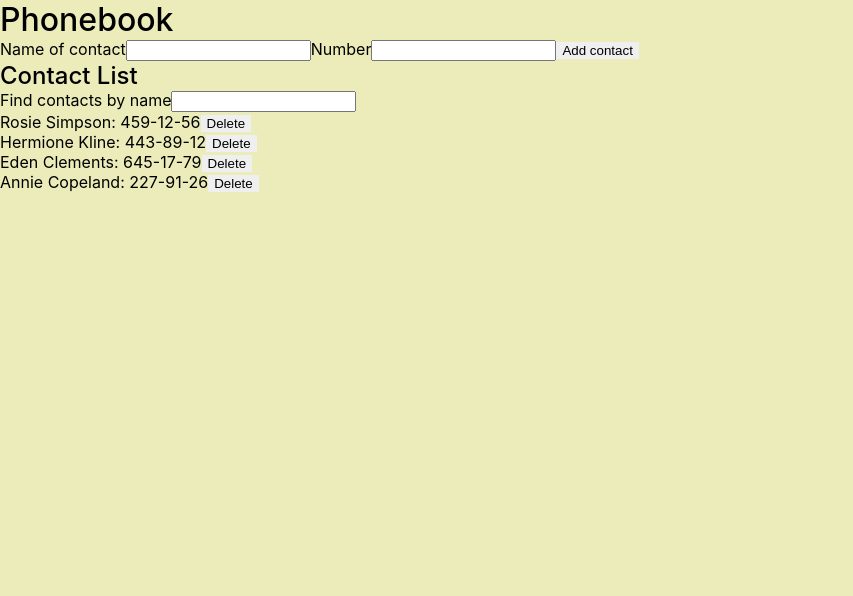
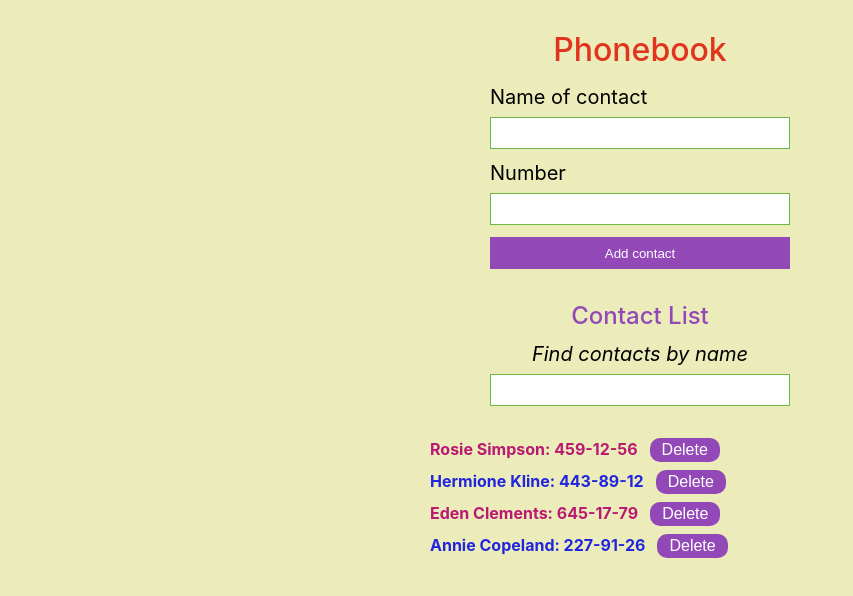
Before and after one commit to figatix/goit-react-hw-02-phonebook, a React (Create React App) app: page / in a window 1280 px wide. Shown: the top 596 px of the page, without its empty margins (0-853 px from the left). Built offline with nearby package versions, Linux system fonts and the light colour scheme.

Commit message:
styled minimal

```diff
--- a/package.json
+++ b/package.json
@@ -11,6 +11,7 @@
     "react": "^18.1.0",
     "react-dom": "^18.1.0",
     "react-scripts": "5.0.1",
+    "styled-components": "^5.3.6",
     "web-vitals": "^2.1.3"
   },
   "scripts": {
--- a/src/components/App.jsx
+++ b/src/components/App.jsx
@@ -3,6 +3,8 @@ import { nanoid } from "nanoid";
 import { ContactForm } from "./Form";
 import { Filter } from "./Filter";
 import { ContactList } from "./ContactList";
+
+import styled from 'styled-components'
 
 
 class App extends Component {
@@ -45,7 +47,6 @@ class App extends Component {
     })
   }
 
-
   onDeleteBtnClick = (id) => {
     const newContacts = this.state.contacts.filter(person => person.id !== id)
 
@@ -65,13 +66,13 @@ class App extends Component {
     const filteredContacts = this.handlerFilterContacts();
 
     return (
-      <div>
-        <h1>Phonebook</h1>
+      <Wrapper>
+        <StyledMainTitle>Phonebook</StyledMainTitle>
         <ContactForm
           addNewContact={this.addNewContact}
         />
 
-        <h2>Contact List</h2>
+        <StyledTitle>Contact List</StyledTitle>
         <Filter
           onChangeFilter={this.onChangeFilter}
           filter={this.state.filter}
@@ -82,9 +83,30 @@ class App extends Component {
           filteredContacts={filteredContacts}
         />
 
-      </div>
+      </Wrapper>
     )
   }
 };
 
 export { App };
+
+
+const Wrapper = styled.div`
+  display: flex;
+  flex-direction: column;
+  align-items:center;
+  padding: 30px 0;
+  max-width:700px;
+  margin: 0 auto;
+`;
+
+const StyledMainTitle = styled.h1`
+  font-size: 32px;
+  color: #E1341E;
+  margin-bottom: 16px;
+`;
+const StyledTitle = styled.h2`
+  font-size: 24px;
+  color: #9348B7;
+  margin-bottom: 12px;
+`;
--- a/src/components/ContactItem.jsx
+++ b/src/components/ContactItem.jsx
@@ -1,6 +1,6 @@
 
 import React, { Component } from "react";
-
+import styled from 'styled-components';
 
 class ContactItem extends Component {
 
@@ -11,18 +11,42 @@ class ContactItem extends Component {
       <>
         {filteredContacts.map(({ name, id, number }) => {
           return (
-            <li key={id}>
+            <StyledContactItem key={id}>
               {name}: {number}
-              <button onClick={() => onDeleteBtnClick(id)} type="button">Delete</button>
-            </li>
+              <StyledAddBtn onClick={() => onDeleteBtnClick(id)} type="button">Delete</StyledAddBtn>
+            </StyledContactItem>
           )
         })}
       </>
-
-
     )
   }
-
 }
 
 export { ContactItem };
+
+const StyledContactItem = styled.li`
+  font-size: 16px;
+  font-weight: 700;
+  color: #BA1972;
+
+  :nth-child(even){
+    color: #2225DD;
+  }
+`
+
+const StyledAddBtn = styled.button`
+  font-size: 16px;
+  height: 24px;
+  padding: 0 12px;
+  margin-left: 12px;
+  border-radius: 10px;
+  background-color: #9348B7;
+  color: #fff;
+
+  transition: background-color 250ms ease-in-out;
+
+  :hover {
+    background-color: #E1341E;
+  }
+
+`
--- a/src/components/ContactList.jsx
+++ b/src/components/ContactList.jsx
@@ -2,7 +2,7 @@
 
 import React, { Component } from "react";
 import { ContactItem } from "./ContactItem";
-
+import styled from 'styled-components';
 
 class ContactList extends Component {
 
@@ -10,16 +10,23 @@ class ContactList extends Component {
     const { filteredContacts, onDeleteBtnClick } = this.props
 
     return (
-
-      <ul>
+      <StyledContactList>
         <ContactItem
           filteredContacts={filteredContacts}
           onDeleteBtnClick={onDeleteBtnClick} />
-      </ul>
-
+      </StyledContactList>
     )
   }
-
 }
 
 export { ContactList };
+
+const StyledContactList = styled.ul`
+  width: 450px;
+  padding: 0 15px;
+  display: flex;
+  flex-direction: column;
+  flex-wrap: wrap;
+  gap: 8px;
+
+`
--- a/src/components/Filter.jsx
+++ b/src/components/Filter.jsx
@@ -1,7 +1,7 @@
 
 
 import React, { Component } from "react";
-
+import styled from 'styled-components';
 
 class Filter extends Component {
 
@@ -9,20 +9,57 @@ class Filter extends Component {
     const { filter, onChangeFilter } = this.props
 
     return (
-
-      <label>
-        <span>Find contacts by name</span>
-        <input
+      <StyledFilterLabel>
+        <StyledFilterInputTitle>Find contacts by name</StyledFilterInputTitle>
+        <StyledFilterInput
           name="filter"
           value={filter}
           onChange={onChangeFilter}
           type="text"
         />
-      </label>
-
+      </StyledFilterLabel>
     )
   }
-
 }
 
 export { Filter };
+
+const StyledFilterLabel = styled.label`
+  display: flex;
+  flex-direction: column;
+  margin-bottom: 32px;
+
+  :hover input{
+    border: 1px solid #9348B7;
+  }
+`;
+const StyledFilterInputTitle = styled.span`
+  font-style: italic;
+  font-size: 20px;
+  margin-bottom: 8px;
+  text-align:center;
+
+`;
+
+const StyledFilterInput = styled.input`
+  height:32px;
+  width:300px;
+  padding: 4px 16px;
+  font-style: italic;
+  font-weight: 700;
+  color: #9348B7;
+  border: 1px solid #6CB748;
+  transition: border 250ms ease-in-out;
+`
+const StyledAddBtn = styled.button`
+  width: 100%;
+  height: 32px;
+  background-color: #9348B7;
+  color: #fff;
+
+  transition: background-color 250ms ease-in-out;
+
+  :hover {
+    background-color: #E1341E;
+  }
+`
--- a/src/components/Form.jsx
+++ b/src/components/Form.jsx
@@ -1,6 +1,6 @@
 
 import React, { Component } from "react";
-
+import styled from 'styled-components';
 
 class ContactForm extends Component {
 
@@ -45,10 +45,10 @@ class ContactForm extends Component {
 
     return (
 
-      <form onSubmit={this.handlerSubmitForm}>
-        <label>
-          <span>Name of contact</span>
-          <input
+      <StyledForm onSubmit={this.handlerSubmitForm}>
+        <StyledLabel>
+          <StyledInputTitle>Name of contact</StyledInputTitle>
+          <StyledInput
             name="name"
             type="text"
             onChange={this.onChangeInput}
@@ -57,11 +57,11 @@ class ContactForm extends Component {
             title="Name may contain only letters, apostrophe, dash and spaces. For example Adrian, Jacob Mercer, Charles de Batz de Castelmore d'Artagnan"
             required
           />
-        </label>
+        </StyledLabel>
 
-        <label>
-          <span>Number</span>
-          <input
+        <StyledLabel>
+          <StyledInputTitle>Number</StyledInputTitle>
+          <StyledInput
             name="number"
             type="tel"
             value={number}
@@ -70,13 +70,55 @@ class ContactForm extends Component {
             title="Phone number must be digits and can contain spaces, dashes, parentheses and can start with +"
             required
           />
-        </label>
+        </StyledLabel>
 
-        <button type="submit">Add contact</button>
-      </form>
+        <StyledAddBtn type="submit">Add contact</StyledAddBtn>
+      </StyledForm>
     )
   }
 
 }
 
 export { ContactForm };
+
+const StyledForm = styled.form`
+  display: flex;
+  flex-direction: column;
+  gap: 12px;
+  width:300px;
+
+  margin-bottom: 32px;
+`;
+const StyledLabel = styled.label`
+  display: flex;
+  flex-direction: column;
+
+  :hover input{
+    border: 2px solid #9348B7;
+  }
+`;
+const StyledInputTitle = styled.span`
+  font-size: 20px;
+  margin-bottom: 8px;
+`;
+
+const StyledInput = styled.input`
+  height:32px;
+  padding: 4px 16px;
+  font-weight: 700;
+  color: #9348B7;
+  border: 1px solid #6CB748;
+  transition: border 250ms ease-in-out;
+`
+const StyledAddBtn = styled.button`
+  width: 100%;
+  height: 32px;
+  background-color: #9348B7;
+  color: #fff;
+
+  transition: background-color 250ms ease-in-out;
+
+  :hover {
+    background-color: #E1341E;
+  }
+`
```
Also changed, not shown: 1 other file (tests, documents, lock files or other folders).
